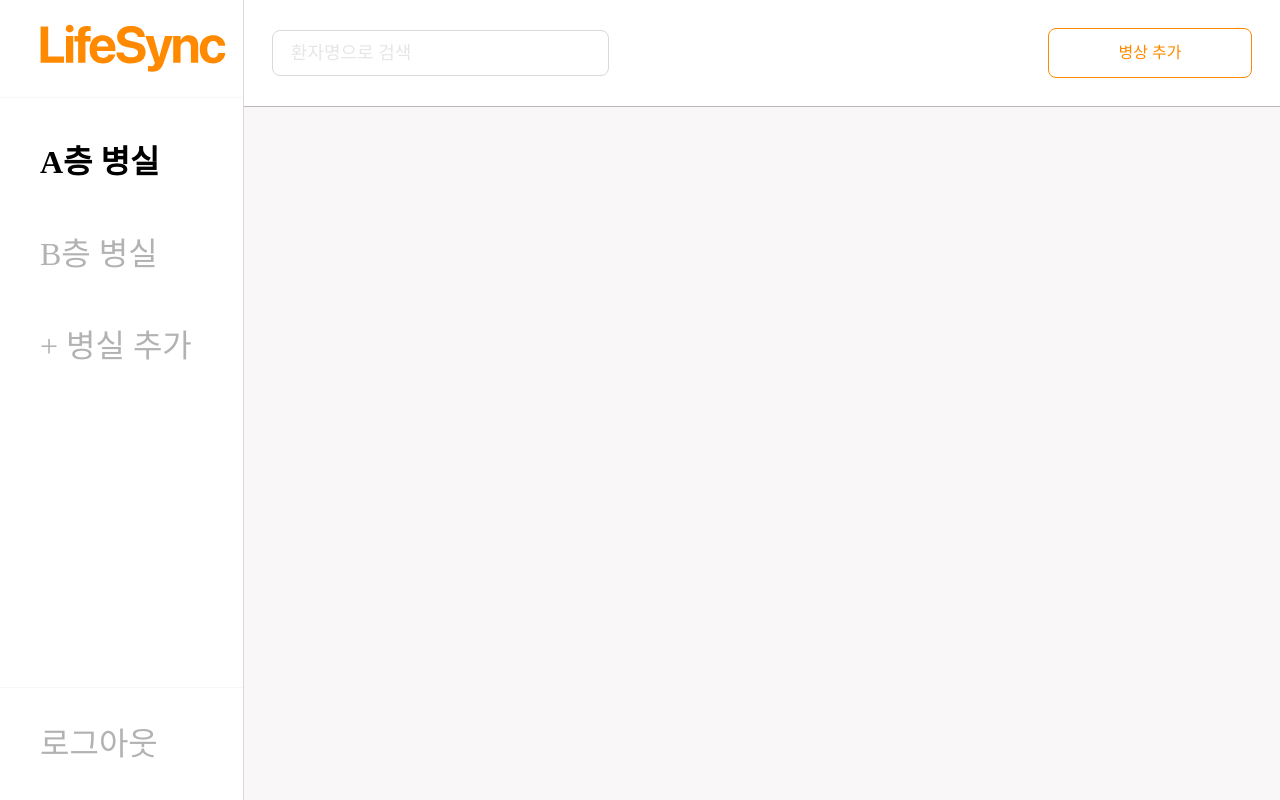
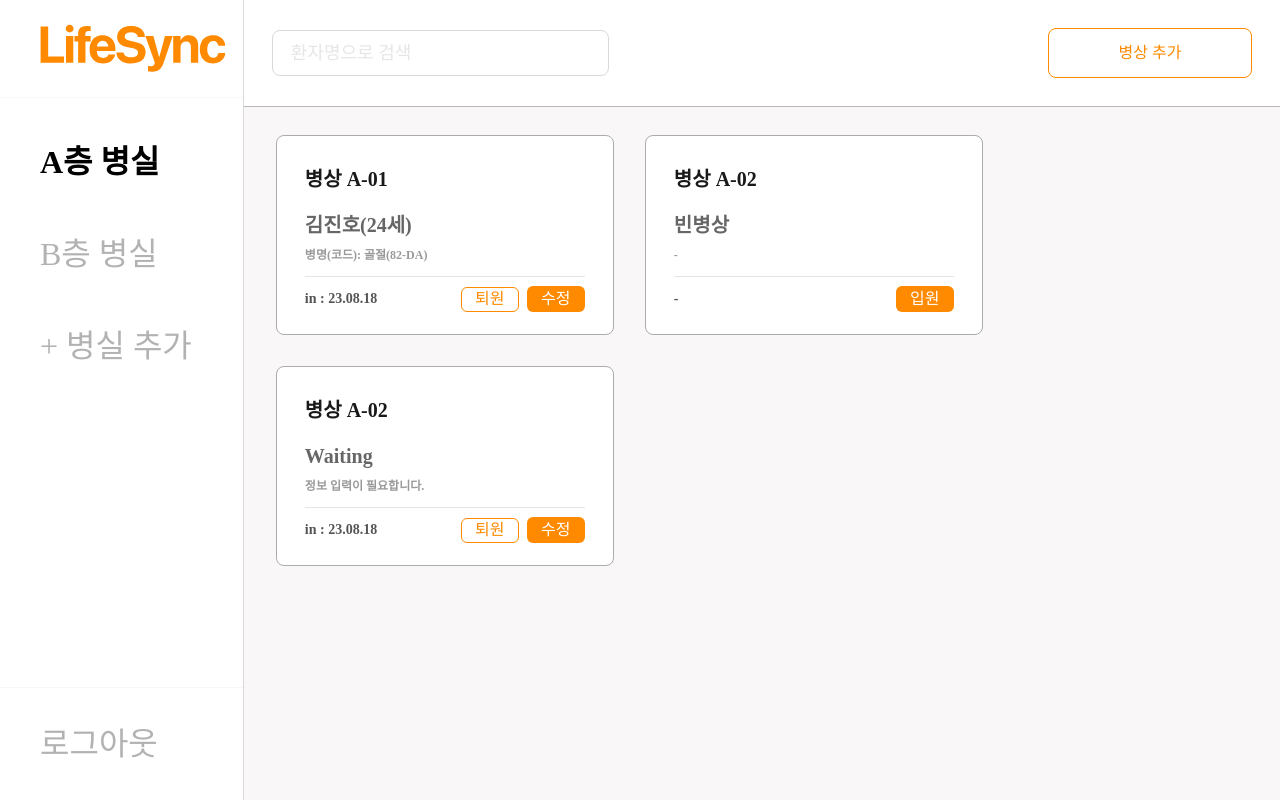
Before and after one commit to JuncSync/juncsync-admin-fe, a React (Vite) app: page / in a window 1280 px wide. Built offline with nearby package versions, Linux system fonts and the light colour scheme; what prettier-plugin-tailwindcss would draw is missing.

Commit message:
feat: Add DiseaseBed basic component

```diff
--- /dev/null
+++ b/src/components/Feature/DiseaseBed/index.tsx
@@ -0,0 +1,82 @@
+import dayjs from 'dayjs';
+import React from 'react';
+
+import Button from '@/components/Common/Button';
+
+interface Props {
+  bedCode: string;
+  patientName?: string;
+  patientAge?: number;
+  diseaseName?: string;
+  diseaseCode?: string;
+  isEmpty: boolean;
+  isWaiting: boolean;
+  createdAt: number;
+}
+
+const DiseaseBed = ({
+  bedCode,
+  patientName,
+  patientAge,
+  diseaseName,
+  diseaseCode,
+  isEmpty,
+  isWaiting,
+  createdAt,
+}: Props) => {
+  return (
+    <section className="w-[338px] h-[200px] bg-white border border-solid border-[#ACACAC] rounded-lg px-[28px] pt-[28px] pb-[19px]">
+      <h2 className="text-black text-[20px] font-bold text-opacity-[0.9] mb-[16px]">
+        병상 {bedCode}
+      </h2>
+      <div className="flex flex-col gap-[6.27px]">
+        <h1 className="text-black text-[20px] font-bold text-opacity-[0.6]">
+          {isEmpty
+            ? '빈병상'
+            : isWaiting
+            ? 'Waiting'
+            : `${patientName}(${patientAge}세)`}
+        </h1>
+        <h4 className="text-black text-[12px] font-bold text-opacity-[0.4]">
+          {isEmpty
+            ? '-'
+            : isWaiting
+            ? '정보 입력이 필요합니다.'
+            : `병명(코드): ${diseaseName}(${diseaseCode})`}
+        </h4>
+      </div>
+      <div className="w-full h-[1px] bg-black opacity-[0.1] mt-[12px] mb-[9px]" />
+      <div className="w-full flex items-center justify-between">
+        <h3 className="text-black text-opacity-[0.67] text-sm font-bold">
+          {isEmpty ? '-' : `in : ${dayjs(createdAt).format('YY.MM.DD')}`}
+        </h3>
+
+        {isEmpty ? (
+          <Button
+            buttonType="Primary"
+            text="입원"
+            size="sm"
+            customClassName="w-[58px] h-[25px]"
+          />
+        ) : (
+          <div className="flex items-center gap-[8px]">
+            <Button
+              buttonType="Secondary"
+              text="퇴원"
+              size="sm"
+              customClassName="w-[58px] h-[25px]"
+            />
+            <Button
+              buttonType="Primary"
+              text="수정"
+              size="sm"
+              customClassName="w-[58px] h-[25px]"
+            />
+          </div>
+        )}
+      </div>
+    </section>
+  );
+};
+
+export default DiseaseBed;
--- a/src/pageComponents/HomePageMain.tsx
+++ b/src/pageComponents/HomePageMain.tsx
@@ -1,10 +1,41 @@
+import { useState } from 'react';
+
 import Button from '@/components/Common/Button';
 import Input from '@/components/Common/Input';
 import { useModal } from '@/components/Common/Modal/Modal.hooks';
 import Sidebar from '@/components/Common/Sidebar';
+import DiseaseBed from '@/components/Feature/DiseaseBed';
 
 const HomePageMain = () => {
   const { isOpen, open, close, setData, render } = useModal();
+
+  const [beds, setBeds] = useState([
+    {
+      id: 1,
+      bedCode: 'A-01',
+      patientName: '김진호',
+      patientAge: 24,
+      diseaseName: '골절',
+      diseaseCode: '82-DA',
+      isEmpty: false,
+      isWaiting: false,
+      createdAt: Date.now(),
+    },
+    {
+      id: 2,
+      bedCode: 'A-02',
+      isEmpty: true,
+      isWaiting: false,
+      createdAt: Date.now(),
+    },
+    {
+      id: 3,
+      bedCode: 'A-02',
+      isEmpty: false,
+      isWaiting: true,
+      createdAt: Date.now(),
+    },
+  ]);
 
   const handleAddBed = () => {
     setData({
@@ -136,7 +167,13 @@ const HomePageMain = () => {
             onClick={handleAddBed}
           />
         </nav>
-        <main className="w-full flex-1 bg-[#F9F7F7]"></main>
+        <main className="w-full flex-1 bg-[#F9F7F7] py-[28px] px-[32px]">
+          <div className="flex flex-wrap gap-[31px]">
+            {beds.map((bed) => (
+              <DiseaseBed key={bed.id} {...bed} />
+            ))}
+          </div>
+        </main>
       </div>
       {isOpen && render()}
     </div>
```
